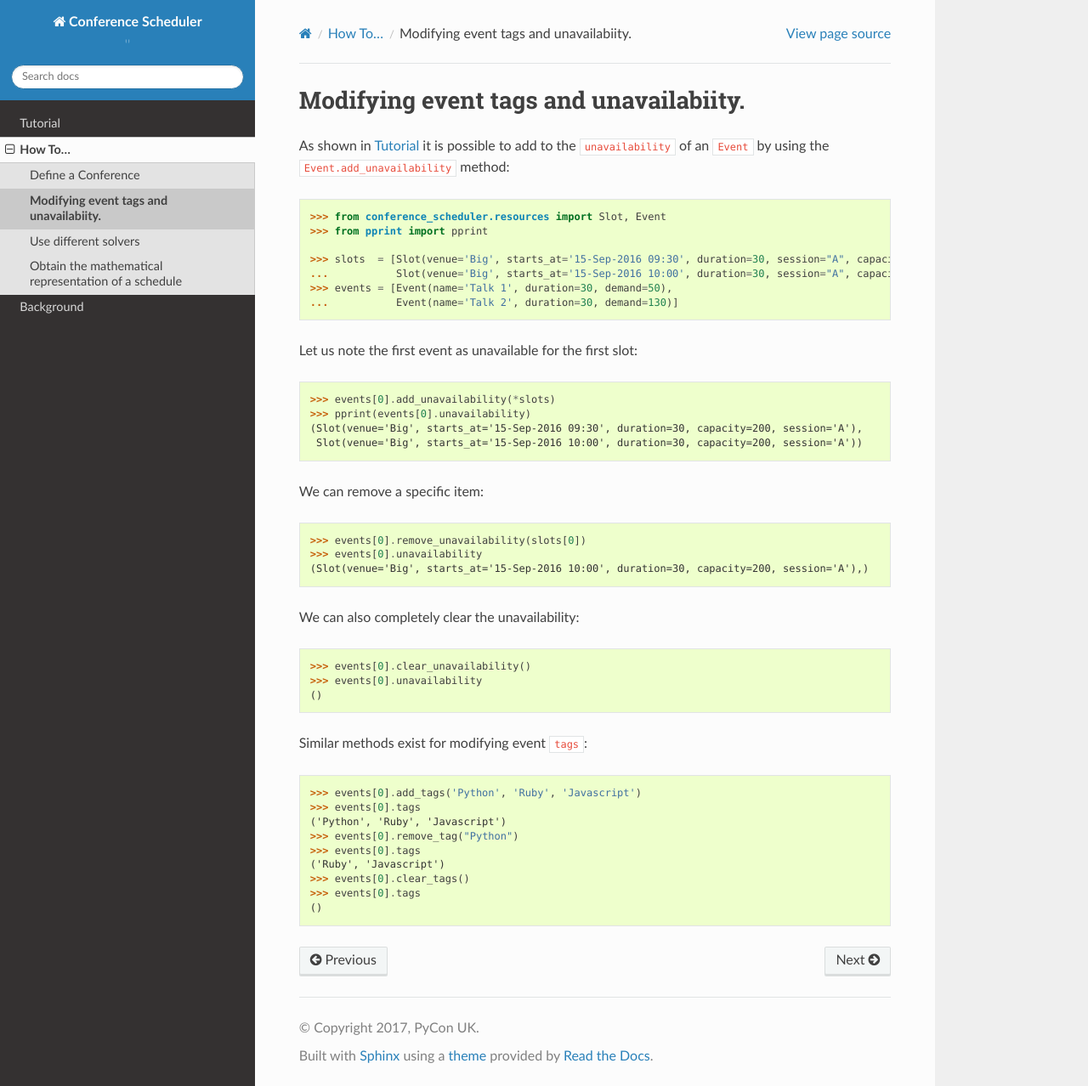
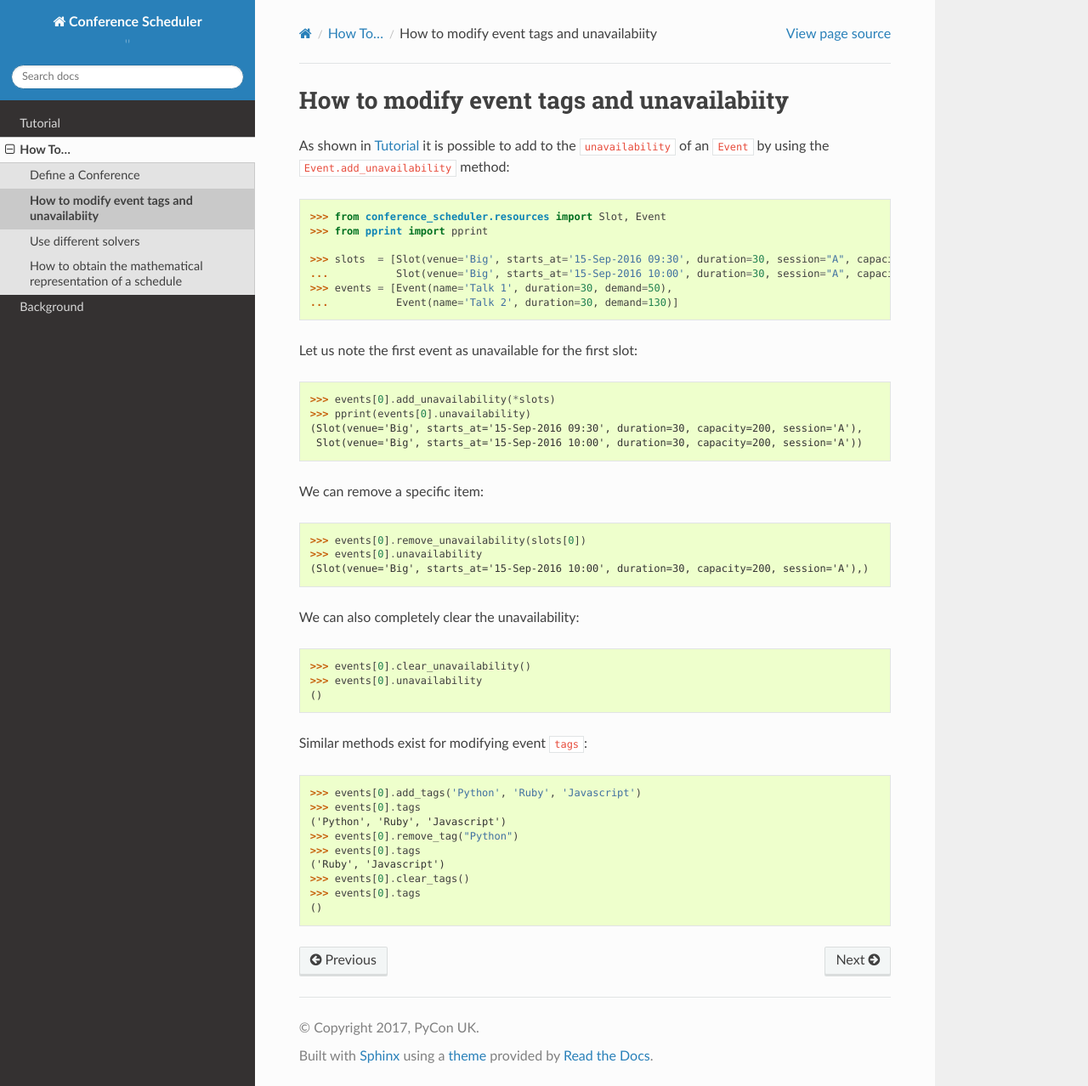
Before and after one commit to PyconUK/ConferenceScheduler, a Sphinx documentation site: the page built from docs/howto/modifying_tags_and_unavailability.rst, in a window 1280 px wide and 1278 px high. Shown: the whole window at 85% size. Built offline with Sphinx 7.4.7 and the Read the Docs theme 2.0.0, drawn with Linux system fonts in a browser that asks for light colours.

Commit message:
Modify titles of howtos to start with "How to"

```diff
--- a/docs/howto/mathematical_representation.rst
+++ b/docs/howto/mathematical_representation.rst
@@ -1,5 +1,5 @@
-Obtain the mathematical representation of a schedule
-====================================================
+How to obtain the mathematical representation of a schedule
+===========================================================
 
 When scheduling a conference, it might be desirable to recover the schedule in a
 different format.
--- a/docs/howto/modifying_tags_and_unavailability.rst
+++ b/docs/howto/modifying_tags_and_unavailability.rst
@@ -1,5 +1,5 @@
-Modifying event tags and unavailabiity.
-=======================================
+How to modify event tags and unavailabiity
+==========================================
 
 As shown in :ref:`tutorial` it is possible to add to the :code:`unavailability`
 of an :code:`Event` by using the :code:`Event.add_unavailability` method::
```
